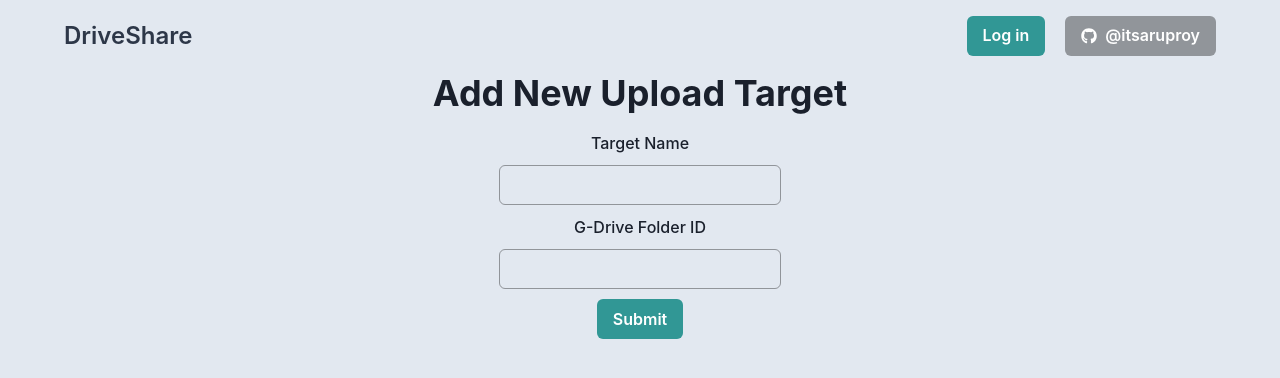
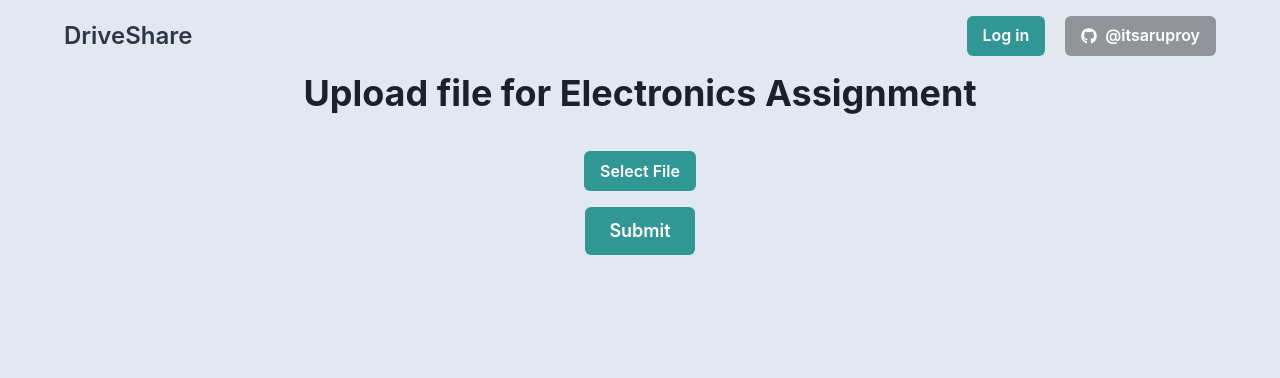
Before and after one commit to itsaruproy/driveshare-frontend, a React (Create React App) app: page / in a window 1280 px wide. Shown: the top 378 px of the page. Built offline with nearby package versions, Linux system fonts and the light colour scheme.

Commit message:
feat: Add upload section

```diff
--- a/src/App.js
+++ b/src/App.js
@@ -4,6 +4,7 @@ import Lists from './components/Lists'
 import Header from './components/Header'
 import Guest from './components/Guest'
 import AddNewList from './components/AddNewList'
+import Upload from './components/Upload'
 
 const App = () => {
     return (
@@ -11,7 +12,8 @@ const App = () => {
             <Header />
             {/* <Lists /> */}
             {/* <Guest /> */}
-            <AddNewList />
+            {/* <AddNewList /> */}
+            <Upload />
         </Box>
     )
 }
--- /dev/null
+++ b/src/components/Upload.jsx
@@ -0,0 +1,32 @@
+import { Box, Button, FormLabel, Heading, Input } from '@chakra-ui/react'
+import React, { useRef } from 'react'
+
+const Upload = () => {
+    const uploadBtn = useRef(null)
+    const onClickHandler = () => {
+        uploadBtn.current.click()
+    }
+    return (
+        <Box w="100%" h="100%">
+            <Box
+                display={'flex'}
+                alignItems={'center'}
+                flexDirection={'column'}
+                gap={'16px'}
+            >
+                <Heading mb={'20px'}>
+                    Upload file for Electronics Assignment
+                </Heading>
+                <Input hidden ref={uploadBtn} id="file" type={'file'} />
+                <Button onClick={onClickHandler} colorScheme={'teal'}>
+                    Select File
+                </Button>
+                <Button colorScheme={'teal'} size={'lg'}>
+                    Submit
+                </Button>
+            </Box>
+        </Box>
+    )
+}
+
+export default Upload
```
